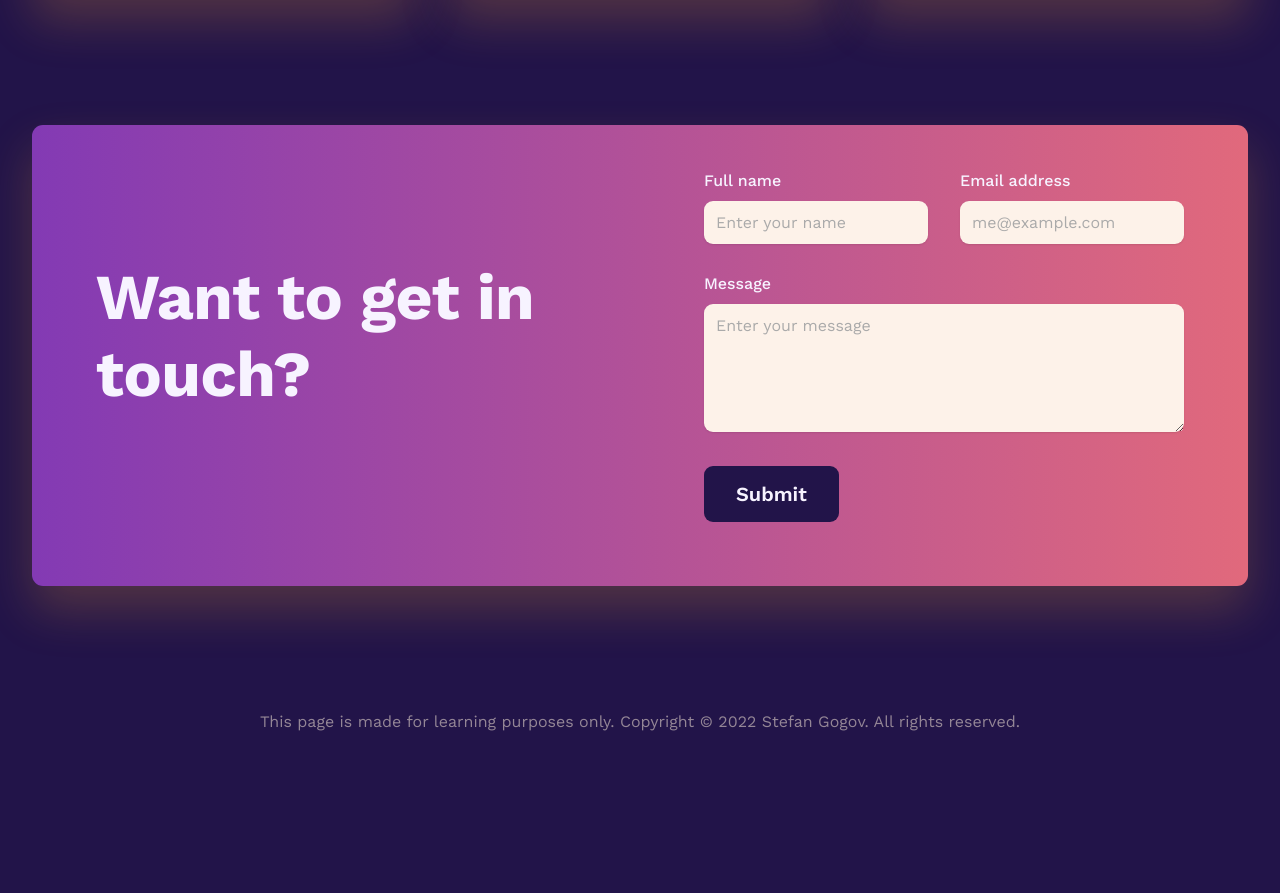
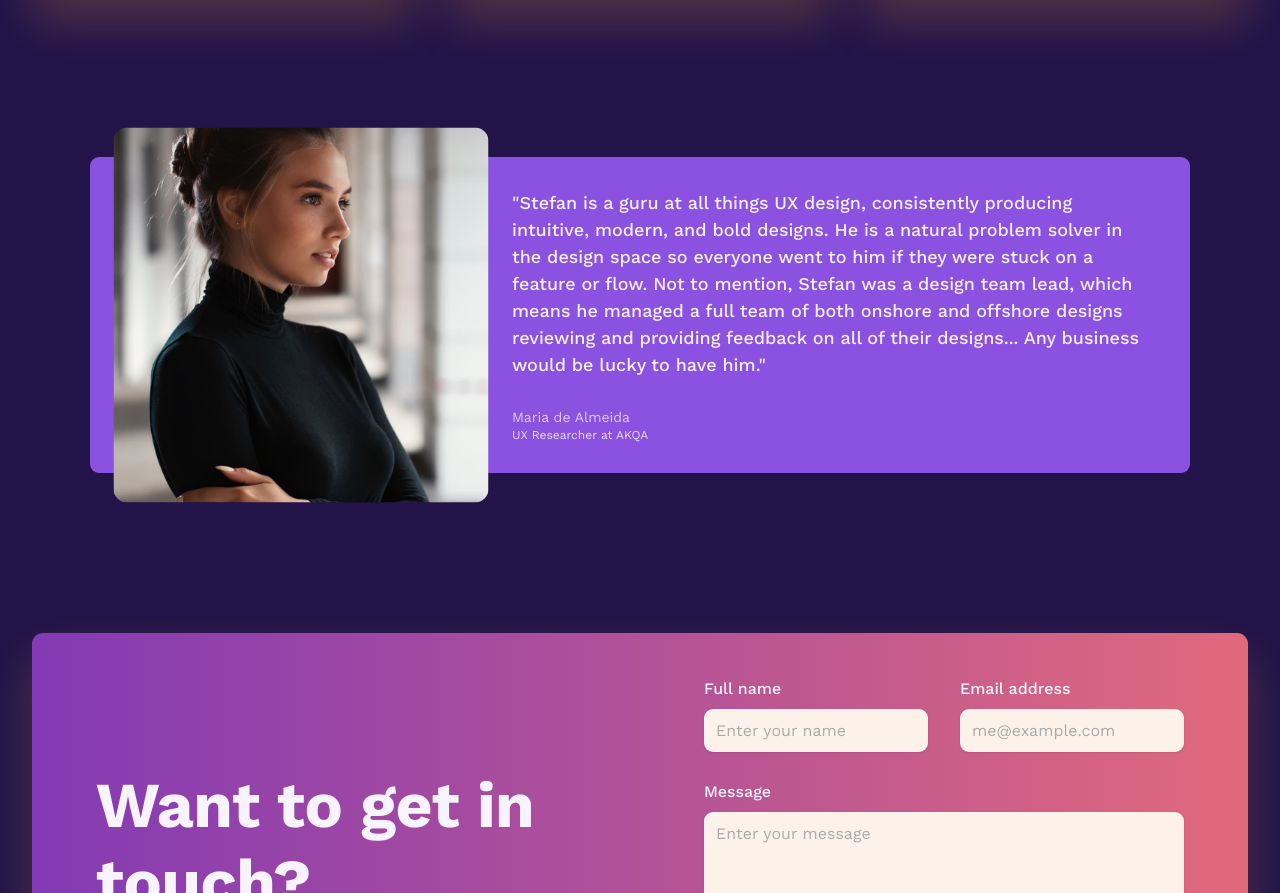
Before and after one commit to stekatag/example-portfolio, a plain HTML site: page index.html in a window 1280 px wide. Shown: the part 2709-3602 px from the top of the page. Before the commit the page ends 3463 px from the top, so only its background shows below. Drawn offline with nearby package versions, Linux system fonts and the light colour scheme.

Commit message:
Added testimonial section

```diff
--- a/css/styles.css
+++ b/css/styles.css
@@ -195,6 +195,10 @@
   height: 100%;
 }
 
+.work-image img:hover {
+  opacity: 0.95;
+}
+
 .work-text {
   display: block;
   position: absolute;
@@ -234,6 +238,55 @@
     rgba(23, 123, 217, 0.5) 59%,
     rgba(217, 149, 23, 0) 100%
   );
+}
+
+/******************************/
+/* TESTIMONIAL SECTION*/
+/******************************/
+
+.section-testimonial {
+  padding: 6.4rem 0 12.8rem 0;
+}
+
+.carousel {
+  max-width: 110rem;
+  margin: 0px auto;
+  background-color: #8b51e1;
+  /* box-shadow: 0 2.4rem 4.8rem #f19c353b; */
+  padding: 3.2rem 4.8rem 3.2rem 8.6rem;
+
+  border-radius: 9px;
+  position: relative;
+
+  display: flex;
+  align-items: center;
+  gap: 8.6rem;
+}
+
+.carousel img {
+  height: 25rem;
+  border-radius: 9px;
+  transform: scale(1.5);
+  /* box-shadow: 0 1.2rem 4.8rem #f19c353b; */
+}
+
+.testimonial-text {
+  font-size: 1.8rem;
+  font-weight: 500;
+  line-height: 1.5;
+  margin-bottom: 3.2rem;
+  color: #f3eefc;
+}
+
+.testimonial-author {
+  font-size: 1.4rem;
+  margin-bottom: 0.5rem;
+  color: #dccbf6;
+}
+
+.testimonial-job {
+  font-size: 1.2rem;
+  color: #e8dcf9;
 }
 
 /******************************/
--- a/index.html
+++ b/index.html
@@ -117,6 +117,19 @@
         </div>
       </section>
 
+      <section class="section-testimonial">
+        <div class="carousel">
+          <img src="img/girl.jpg" alt="Maria de Almeida" />
+          <blockquote class="testimonial">
+            <p class="testimonial-text">
+              "Stefan is a guru at all things UX design, consistently producing intuitive, modern, and bold designs. He is a natural problem solver in the design space so everyone went to him if they were stuck on a feature or flow. Not to mention, Stefan was a design team lead, which means he managed a full team of both onshore and offshore designs reviewing and providing feedback on all of their designs... Any business would be lucky to have him."
+            </p>
+            <p class="testimonial-author">Maria de Almeida</p>
+            <p class="testimonial-job">UX Researcher at AKQA</p>
+          </blockquote>
+          </div>
+      </section>
+
       <section class="section-cta" id="cta">
         <div class="container">
           <div class="cta">
```
Also changed, not shown: img/girl.jpg (added).
